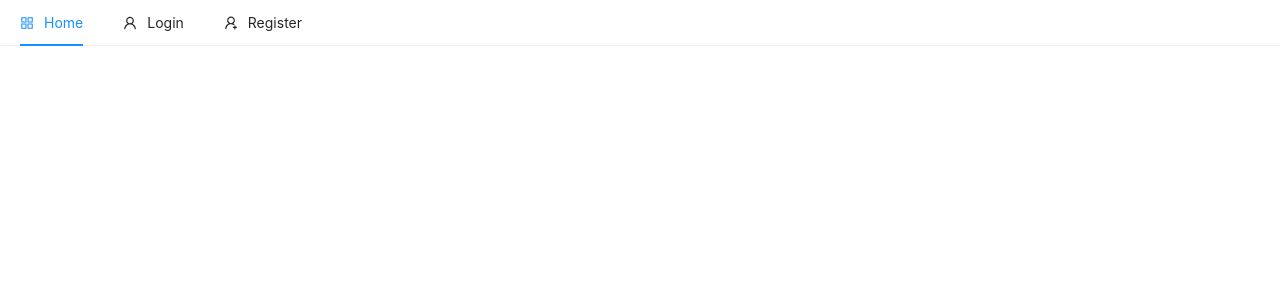
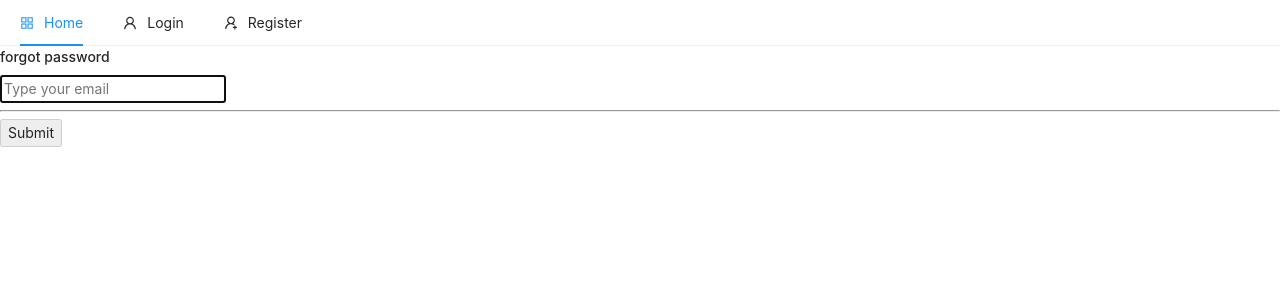
Before and after one commit to nicoWeb31/mern-Shop, a React (Create React App) app in the folder client/: page /forget/password in a window 1280 px wide. Shown: the top 300 px of the page. Built offline with nearby package versions, Linux system fonts and the light colour scheme; no server answers.

Commit message:
forgot password page

```diff
--- a/client/src/components/app/App.js
+++ b/client/src/components/app/App.js
@@ -1,56 +1,45 @@
 import Register from "../../pages/auth/register/Register";
-import React,{useEffect} from 'react';
+import React, { useEffect } from "react";
 import Home from "../../pages/home/Home";
 import Login from "../../pages/auth/login/Login";
 import { Switch, Route } from "react-router-dom";
 import { ToastContainer } from "react-toastify";
 import "react-toastify/dist/ReactToastify.css";
 
-import { auth } from '../../firebase';
-import {useDispatch} from 'react-redux';
-import {loginUser} from '../../redux/actions/authAction'
-
-
-
-
+import { auth } from "../../firebase";
+import { useDispatch } from "react-redux";
+import { loginUser } from "../../redux/actions/authAction";
 
 import "./app.style.scss";
 import Header from "../menu/Header";
 import RegisterComplete from "../../pages/auth/registerComplete/RegisterComplete";
+import ForgotPassword from "../../pages/auth/forgotpassword/ForgotPassword";
 
 const App = () => {
-
     const dispatch = useDispatch();
-
-
 
     //to check firebase auth
     useEffect(() => {
-
-        const unsubscrible = auth.onAuthStateChanged(async (user)=>{
-            console.log(user)
-            if(user){
+        const unsubscrible = auth.onAuthStateChanged(async (user) => {
+            console.log(user);
+            if (user) {
                 const idTokenResult = await user.getIdTokenResult();
 
-                dispatch(loginUser({
+                dispatch(
+                    loginUser({
                         email: user.email,
-                    token: idTokenResult.token
-
-                }))
+                        token: idTokenResult.token,
+                    })
+                );
             }
-        })
-
-
+        });
 
         //cleanup
-        return ()=>unsubscrible()
-
-    },[])
-
+        return () => unsubscrible();
+    }, []);
 
     return (
         <>
-
             <Header />
 
             <Switch>
@@ -58,13 +47,18 @@ const App = () => {
                 <Route path="/login" exact component={Login} />
                 <Route path="/register" exact component={Register} />
                 <Route
+                    path="/forget/password"
+                    exact
+                    component={ForgotPassword}
+                />
+
+                <Route
                     path="/register/complete"
                     exact
                     component={RegisterComplete}
                 />
             </Switch>
             <ToastContainer />
-
         </>
     );
 };
--- a/client/src/components/menu/Header.jsx
+++ b/client/src/components/menu/Header.jsx
@@ -65,7 +65,8 @@ const Header = () => {
                 <SubMenu
                     key="SubMenu"
                     icon={<SettingOutlined />}
-                    title="UserName"
+                    title={userAuhtState && userAuhtState.email.split('@')[0]}
+                    className="float-right"
                 >
                     <Item key="setting:1">Option 1</Item>
                     <Item key="setting:2">Option 2</Item>
--- /dev/null
+++ b/client/src/pages/auth/forgotpassword/ForgotPassword.jsx
@@ -0,0 +1,93 @@
+import React, { useState, useEffect } from "react";
+import { auth } from "../../../firebase";
+import { toast } from "react-toastify";
+import { Button } from "antd";
+import { MailOutlined, GoogleOutlined } from "@ant-design/icons";
+import { useSelector } from "react-redux";
+import { loginUser } from "../../../redux/actions/authAction";
+import { Link } from "react-router-dom";
+
+const ForgotPassword = ({ history }) => {
+    const [email, setEmail] = useState("");
+
+    const [loading, setLoading] = useState(false);
+
+    const userAuhtState = useSelector((state) => state.auth);
+
+    useEffect(() => {
+        if (userAuhtState) {
+            history.push("/");
+        }
+    }, [userAuhtState]);
+
+    const onSubmitForm = async (e) => {
+        e.preventDefault();
+        setLoading(true);
+        const config = {
+            url: process.env.REACT_APP_FORGOT_PASSWORD_REGISTER_REDIRECT_URL,
+            handleCodeInApp: true,
+        };
+
+        // try {
+        //     await auth.sendPasswordResetEmail(email, config);
+        //     setEmail('');
+        //     setLoading(false);
+        //     toast.success('Check your email address for password rest link')
+
+        // } catch (error) {
+        //     setLoading(false);
+        //     toast.error(error.message);
+        //     console.log(
+        //         "🚀 ~ file: ForgotPassword.jsx ~ line 36 ~ onSubmitForm ~ error",
+        //         error
+        //     );
+        // }
+
+        await auth
+            .sendPasswordResetEmail(email, config)
+            .then(() => {
+                setEmail('')
+                setLoading(false);
+                toast.success('Check your email address for password rest link')
+            })
+            .catch((err) => {
+                console.log(
+                    "🚀 ~ file: ForgotPassword.jsx ~ line 50 ~ onSubmitForm ~ err",
+                    err
+                );
+                setLoading(false);
+                toast.error(err.message);
+            });
+    };
+
+    return (
+        <div className="container col-md-6 offset-md-3 p-5">
+            {!loading ? (
+                <h4>forgot password</h4>
+            ) : (
+                <h4 className="text-danger">Loading.....</h4>
+            )}
+
+            <form onSubmit={onSubmitForm}>
+                <div className="form-group">
+                    <input
+                        type="email"
+                        value={email}
+                        className="form-control"
+                        onChange={(e) => setEmail(e.target.value)}
+                        placeholder="Type your email"
+                        autoFocus
+                    />
+                </div>
+
+                <hr />
+                <button className="btn btn-raised" disabled={!email}>
+                    {" "}
+                    Submit{" "}
+                </button>
+            </form>
+        </div>
+    );
+};
+
+export default ForgotPassword;
--- a/client/src/pages/auth/login/Login.jsx
+++ b/client/src/pages/auth/login/Login.jsx
@@ -1,10 +1,11 @@
-import React, { useState } from "react";
+import React, { useState,useEffect } from "react";
 import { auth, googleAuthProvider } from "../../../firebase";
 import { toast } from "react-toastify";
 import { Button } from "antd";
 import { MailOutlined,GoogleOutlined } from "@ant-design/icons";
-import { useDispatch } from "react-redux";
+import { useDispatch, useSelector } from "react-redux";
 import { loginUser } from "../../../redux/actions/authAction";
+import { Link } from 'react-router-dom';
 
 const Login = ({ history }) => {
     const [email, setEmail] = useState("");
@@ -12,6 +13,15 @@ const Login = ({ history }) => {
     const [loading, setLoding] = useState(false);
 
     const dispatch = useDispatch();
+    const userAuhtState = useSelector((state) => state.auth);
+
+    useEffect(() => {
+        if (userAuhtState) {
+            history.push("/");
+        }
+    }, []);
+
+
 
     const HandleSubmit = async (e) => {
         e.preventDefault();
@@ -112,6 +122,7 @@ const Login = ({ history }) => {
                     {" "}
                     Login with Google
                 </Button>
+                <Link to='/forget/password' className="float-right text-danger m-3"> Forget password</Link>
                 </div>
                 <div className="col-6"></div>
             </div>
```
Also changed, not shown: 2 other files (tests, documents, lock files or other folders). Lines whose indentation alone changed are shown as unchanged.
